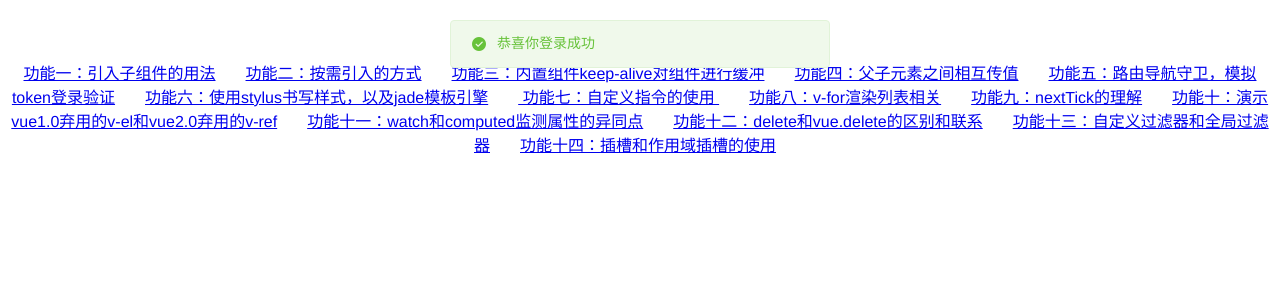
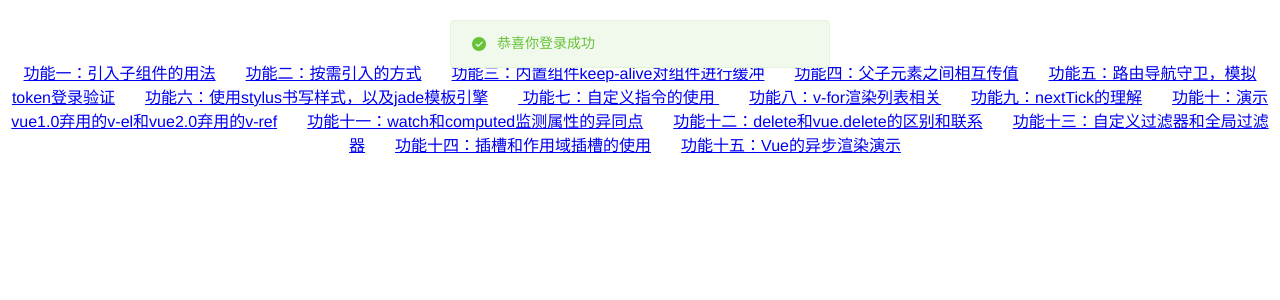
Before and after one commit to bcygsws/vue-recall2, a Vue app: page /#/user in a window 1280 px wide. Both pictures are taken after a click on the button "提交". Shown: the top 300 px of the page. Built offline with nearby package versions, Linux system fonts and the light colour scheme.

Commit message:
:memo: 五：vue异步渲this.$nextTick(cb)的使用)

```diff
--- /dev/null
+++ b/src/components/async_render/AsyncRender.vue
@@ -0,0 +1,10 @@
+<template>
+  <div class="ar_container">
+    <h3>Vue的异步渲染演示</h3>
+  </div>
+</template>
+<script></script>
+<style lang="less" scoped>
+.ar_container {
+}
+</style>
--- a/src/router/index.js
+++ b/src/router/index.js
@@ -29,6 +29,7 @@ import WatCom from '@/components/watch/WatCom.vue';
 import Del from '@/components/del/Del.vue';
 import Filter from '@/components/filter/Filter.vue';
 import Slot from '@/components/slot/Slot.vue';
+import AsyncRender from '@/components/async_render/AsyncRender.vue';
 
 Vue.use(VueRouter);
 
@@ -163,6 +164,10 @@ const routes = [
       {
         path: '/home/slot',
         component: Slot
+      },
+      {
+        path: '/home/async_render',
+        component: AsyncRender
       }
     ]
   }
--- a/src/views/Home.vue
+++ b/src/views/Home.vue
@@ -37,6 +37,9 @@
       >功能十三：自定义过滤器和全局过滤器</router-link
     >
     <router-link to="/home/slot">功能十四：插槽和作用域插槽的使用</router-link>
+    <router-link to="/home/async_render"
+      >功能十五：Vue的异步渲染演示</router-link
+    >
     <router-view></router-view>
   </div>
 </template>
```
